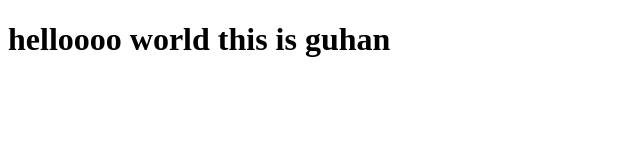
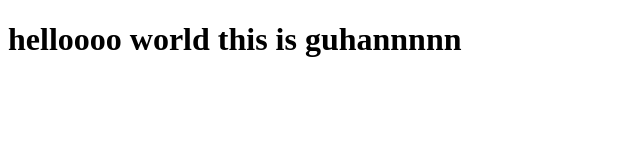
Before and after one commit to Guhan-2210/Jenkins-pipeline, a plain HTML site: page index.html in a window 1280 px wide. Shown: the whole page, without its empty margins (0-640 px from the left). Drawn offline with Linux system fonts and the light colour scheme.

Commit message:
Update index.html

```diff
--- a/index.html
+++ b/index.html
@@ -6,6 +6,6 @@
     <title>CI/CD Pipeline</title>
   </head>
   <body>
-    <h1>helloooo world this is guhan</h1>
+    <h1>helloooo world this is guhannnnn</h1>
   </body>
 </html>
```
